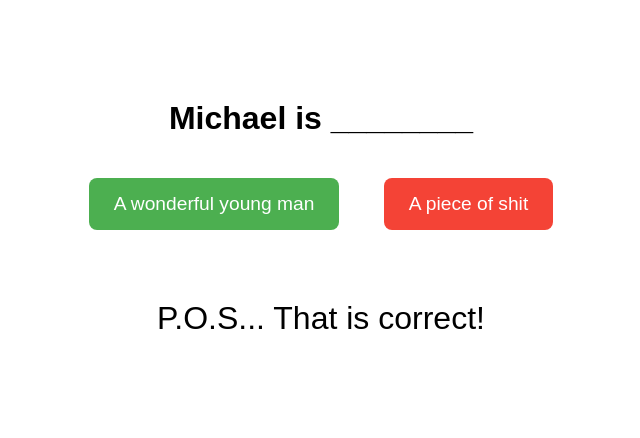
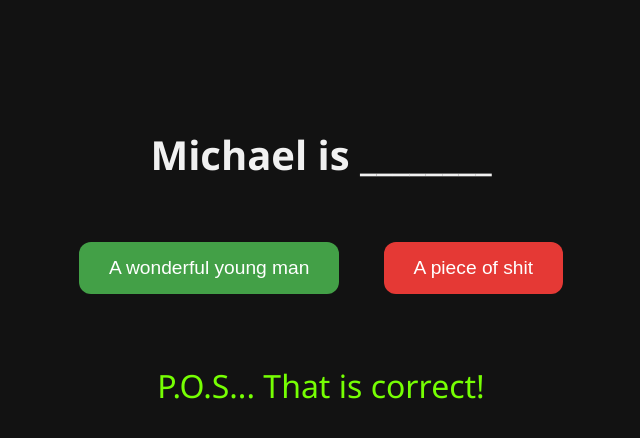
Before and after one commit to midcapnft/michael, a plain HTML site: page index.html in a window 1280 px wide. Both pictures are taken after a click on the button "A piece of shit". Shown: the whole page, without its empty margins (319-959 px from the left). Drawn offline with Linux system fonts and the light colour scheme.

Commit message:
Add files via upload

```diff
--- a/index.html
+++ b/index.html
@@ -6,38 +6,50 @@
     <title>Michael Quiz</title>
     <style>
         body {
-            font-family: Arial, sans-serif;
+            background-color: #121212;
+            color: #f1f1f1;
+            font-family: 'Segoe UI', Tahoma, Geneva, Verdana, sans-serif;
             text-align: center;
-            margin-top: 100px;
-            transition: background 0.3s;
+            padding-top: 100px;
+            margin: 0;
+            transition: background-color 0.3s;
         }
         h1 {
-            font-size: 2em;
+            font-size: 2.5em;
+            margin-bottom: 40px;
         }
         .btn {
-            display: inline-block;
+            background-color: #1e88e5;
+            color: #fff;
+            border: none;
+            padding: 15px 30px;
             margin: 20px;
-            padding: 15px 25px;
+            border-radius: 12px;
             font-size: 1.2em;
             cursor: pointer;
-            border: none;
-            border-radius: 8px;
             transition: all 0.3s ease;
             position: relative;
         }
+        .btn:hover {
+            background-color: #1565c0;
+        }
         #option1 {
-            background-color: #4CAF50;
-            color: white;
+            background-color: #43a047;
+        }
+        #option1:hover {
+            background-color: #2e7d32;
         }
         #option2 {
-            background-color: #f44336;
-            color: white;
+            background-color: #e53935;
+        }
+        #option2:hover {
+            background-color: #b71c1c;
         }
         #result {
             margin-top: 50px;
             font-size: 2em;
             display: none;
-            color: black;
+            color: #76ff03;
         }
     </style>
 </head>
@@ -47,22 +59,16 @@
     <button class="btn" id="option2" onclick="correctAnswer()">A piece of shit</button>
     <div id="result">P.O.S... That is correct!</div>
 
-    <audio id="wrongSound" preload="auto">
-        <source src="https://actions.google.com/sounds/v1/alarms/beep_short.ogg" type="audio/ogg">
-        Your browser does not support the audio element.
-    </audio>
-    <audio id="correctSound" preload="auto">
-        <source src="https://actions.google.com/sounds/v1/cartoon/cartoon_boing.ogg" type="audio/ogg">
-        Your browser does not support the audio element.
-    </audio>
+    <audio id="wrongSound" src="buzzer.mp3" preload="auto"></audio>
+    <audio id="correctSound" src="chime.mp3" preload="auto"></audio>
 
     <script>
         let moveCount = 0;
 
         function flashRed() {
-            document.body.style.backgroundColor = 'red';
+            document.body.style.backgroundColor = '#b71c1c';
             setTimeout(() => {
-                document.body.style.backgroundColor = 'white';
+                document.body.style.backgroundColor = '#121212';
             }, 300);
         }
 
@@ -79,7 +85,7 @@
 
         function correctAnswer() {
             document.getElementById("result").style.display = "block";
-            document.body.style.backgroundColor = "white";
+            document.body.style.backgroundColor = "#121212";
             const correct = document.getElementById("correctSound");
             if (correct) correct.play().catch(err => console.log("Sound blocked:", err));
         }
```
Also changed, not shown: 2 other files.
